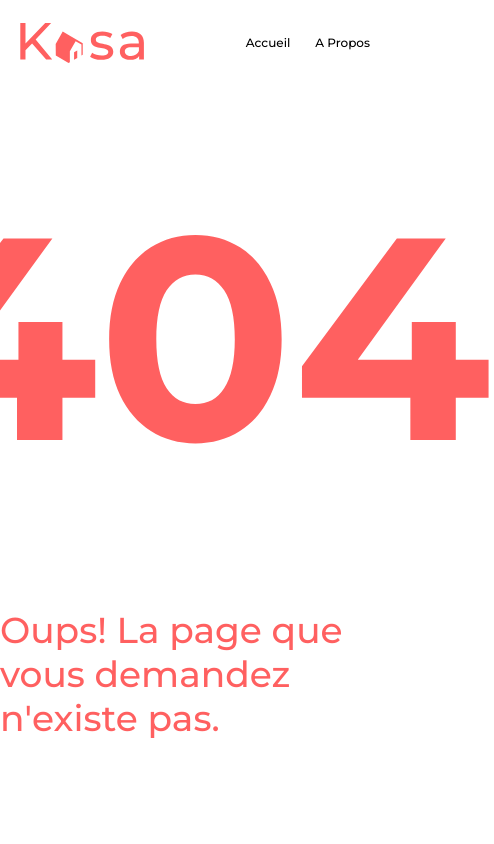
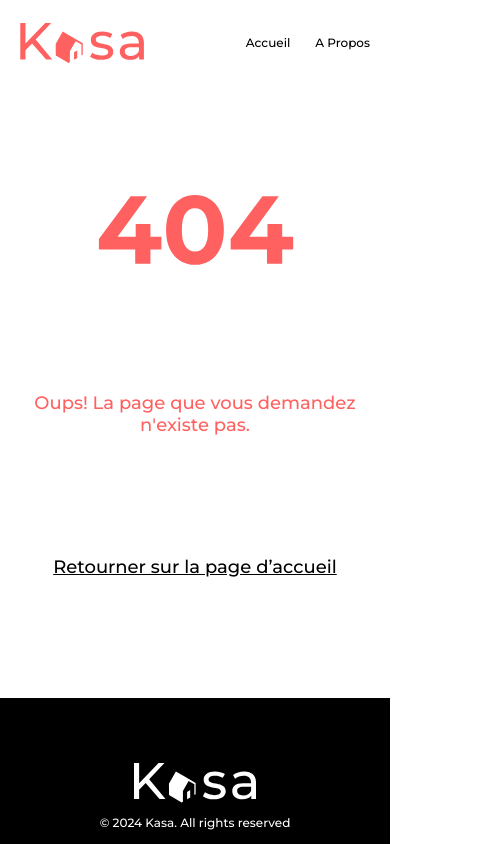
Before and after one commit to Kuusenmetsa/Camille_Crapat_ProjetSimule_Kasa_Frontend, a React (Vite) app: page /error in a window 390 px wide. Shown: the top 844 px of the page, 494 px wide, since content can reach past the window. Built offline with nearby package versions, Linux system fonts and the light colour scheme.

Commit message:
Responsive : Modification de la page Erreur

```diff
--- a/src/pages/Error/index.scss
+++ b/src/pages/Error/index.scss
@@ -1,21 +1,62 @@
+@media screen and (max-width: 767px) {
+   .error {
+      min-height: 75vh;
+      img {
+         width: 200px;
+      }
+      p {
+         font-size: 18px;
+         text-align: center;
+         margin: 110px 0 0 0;
+      }
+      a {
+         margin: 110px 0 0 0;
+      }
+   }
+}
+@media screen and (min-width: 768px) and (max-width: 1023px) {
+   .error {
+      min-height: 77vh;
+      img {
+         width: 300px;
+      }
+      p {
+         font-size: 26px;
+         text-align: center;
+         margin: 125px 0 0 0;
+      }
+      a {
+         margin: 125px 0 0 0;
+      }
+   }
+}
+@media screen and (min-width: 1024px) {
+   .error {
+      img {
+         width: 597px;
+      }
+      p {
+         font-size: 36px;
+         margin: 140px 0 0 0;
+      }
+      a {
+         margin: 140px 0 0 0;
+      }
+   }
+}
+
 .error {
    width: 100%;
    display: flex;
    flex-direction: column;
    justify-content: space-between;
    align-items: center;
-   padding: 140px 0;
-   img {
-      width: 597px;
-   }
+   padding: 120px 0;
    p {
-      font-size: 36px;
       color: #ff6060;
       font-weight: 500;
-      margin: 140px 0 0 0;
    }
    a {
-      margin: 140px 0 0 0;
       font-size: 18px;
       font-weight: 500;
       text-decoration: underline;
```
